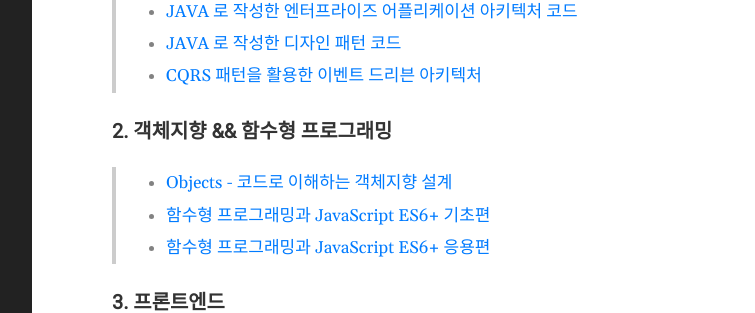
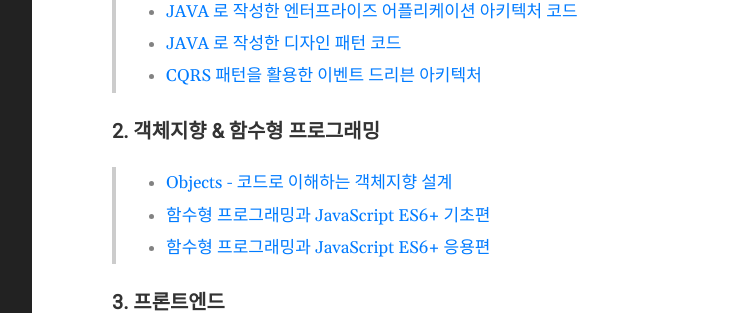
Before and after one commit to 5-SH/5-sh.github.io-deprecated, a Jekyll site: the page built from about.md, in a window 1280 px wide and 900 px high, scrolled down 2886 px. Shown: the part 140-453 px from the top of the window, without its empty margins (188-943 px from the left). Built offline with Jekyll 4.4.1, drawn with Linux system fonts in a browser that asks for light colours.

Commit message:
오타 수정

```diff
--- a/about.md
+++ b/about.md
@@ -84,7 +84,7 @@ permalink: /about/
 >   - [JAVA 로 작성한 디자인 패턴 코드](https://github.com/5-SH/design_pattern_java)
 >   - [CQRS 패턴을 활용한 이벤트 드리븐 아키텍처](https://github.com/5-SH/java_cqrs)
 
-### 2. 객체지향 && 함수형 프로그래밍
+### 2. 객체지향 & 함수형 프로그래밍
 >   - [Objects - 코드로 이해하는 객체지향 설계](https://github.com/5-SH/Objects)
 >   - [함수형 프로그래밍과 JavaScript ES6+ 기초편](https://github.com/5-SH/Objects)
 >   - [함수형 프로그래밍과 JavaScript ES6+ 응용편](https://github.com/5-SH/functional_promgramming_application)
```
